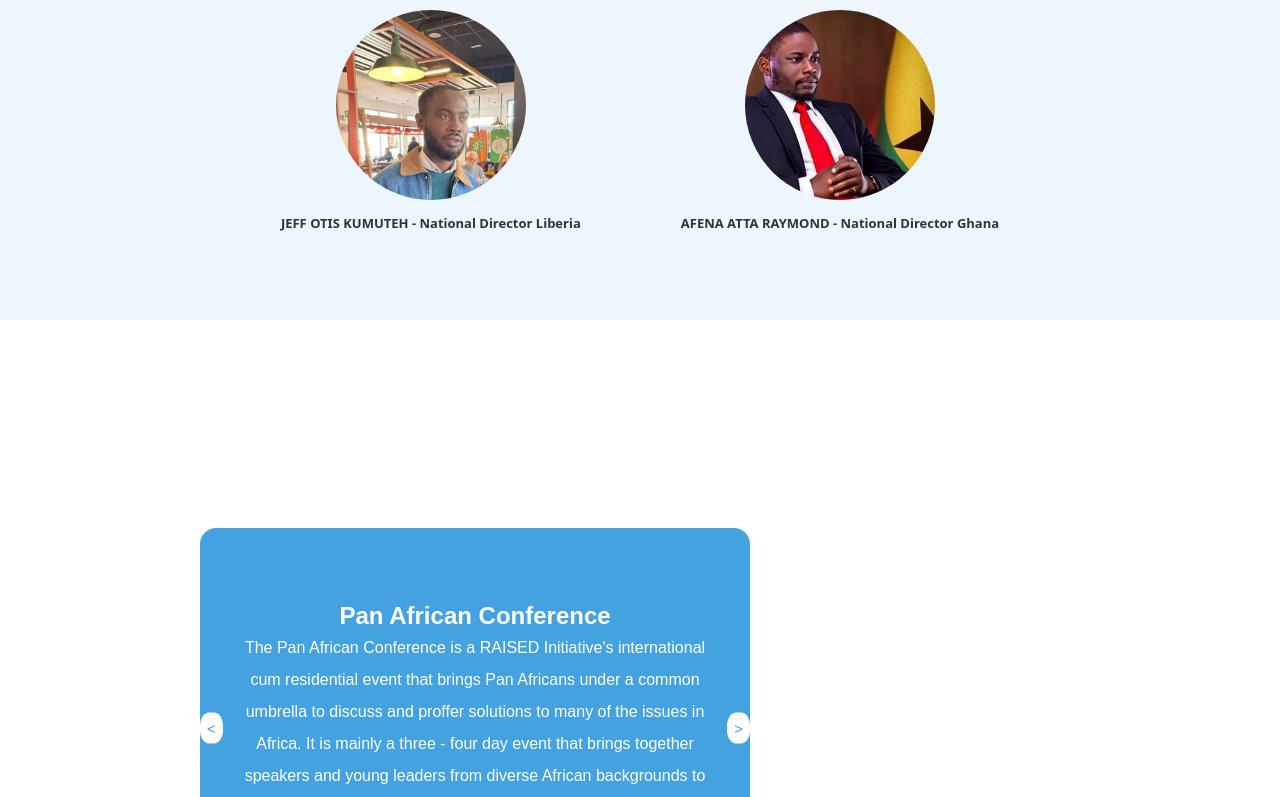
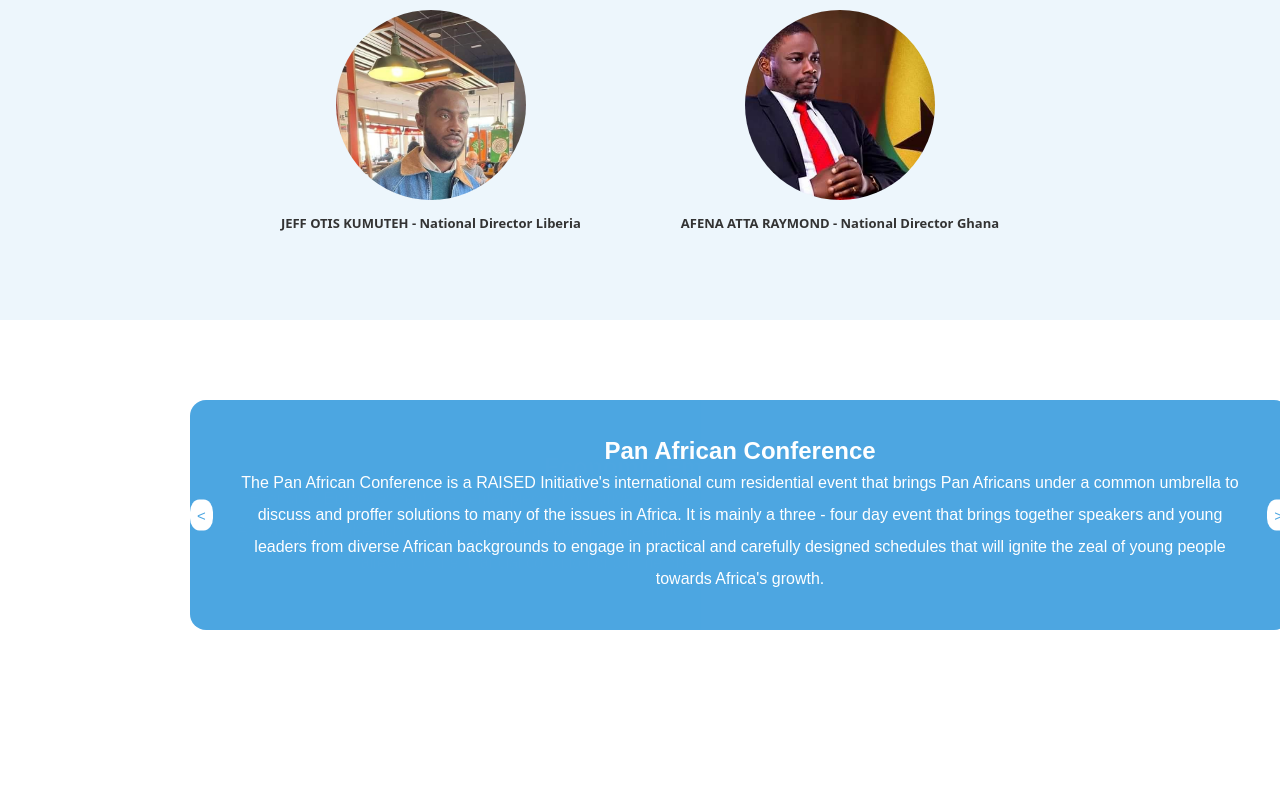
Before and after one commit to Iydeejames/Raised-Initiative-website, a React (Create React App) app: page / in a window 1280 px wide. Shown: the part 2000-2797 px from the top of the page. Built offline with nearby package versions, Linux system fonts and the light colour scheme.

Commit message:
Major restructuring

```diff
--- a/src/App.css
+++ b/src/App.css
@@ -371,10 +371,63 @@ span.navbar-text {
 }
 /* End of LeadersSection */
 
+/*
+.events-section {
+  display: flex;
+  flex-wrap: wrap;
+  justify-content: center;
+  align-items: center;
+  height: 120vh;
+  margin-top: 5rem;
+  padding: 2.5rem;
+}
+
+.event-card {
+  flex: 0 0 calc(33.33% - 20px);
+  margin: 10px;
+  padding: 20px;
+  width: 12vw;
+  height: 35vh;
+  background-color: rgb(66, 161, 224);
+  color: #fff;
+  border-radius: 8px;
+  cursor: pointer;
+  transition: transform 0.5s ease;
+}
+
+
+const EventsSection = () => {
+  const [rotateIndex, setRotateIndex] = useState(0);
+
+  const handleRotation = () => {
+    setRotateIndex((prevIndex) => (prevIndex + 1) % eventsData.length);
+  };
+
+  return (
+    <div className="events-section">
+      {eventsData.map((event, index) => (
+        <div
+          key={index}
+          className={`event-card ${rotateIndex === index ? 'active' : ''}`}
+          onClick={handleRotation}
+        >
+          <h2>{event.title}</h2>
+          <p>{event.description}</p>
+        </div>
+      ))}
+    </div>
+  );
+};
+
+export default EventsSection;
+
+*/
+
+
 /* EventsSection */
 .event-card {
-  width: 550px;
-  height: 400px;
+  width: 1100px;
+  height: 230px;
   background-color: rgb(66, 161, 224);
   border-radius: 16px;
   display: flex;
@@ -383,8 +436,8 @@ span.navbar-text {
   position: absolute;
   padding: 2.5rem;
   opacity: 0;
-  margin-left: 200px;
-  top: -12rem;
+  margin-left: 190px;
+  top: -10rem;
   transition: opacity 1.2s ease-in-out;
 }
 
@@ -392,13 +445,13 @@ span.navbar-text {
   display: flex;
   justify-content: space-between;
   align-items: center;
-  height: 100vh;
+  height: 60vh;
   overflow: hidden;
 }
 
 .events-content {
   display: flex;
-  position: relative; /* Add this to establish a positioning context */
+  position: relative;
 }
 
 .event-card.active {
@@ -438,11 +491,3 @@ span.navbar-text {
 .next-button:hover {
   background-color: #918c8c;
 }
-
-.image-container {
-  width: 30%;
-  height: auto;
-  margin-top: 1rem;
-  margin-right: 5rem;
-  opacity: 0.5;
-}
--- a/src/components/EventsSection.js
+++ b/src/components/EventsSection.js
@@ -1,7 +1,7 @@
 import React, { useEffect, useState } from "react";
 // import RI8 from "../assets/img/RI8.jpg";
 
-const eventsData = [
+ const eventsData = [
     {
       title: "Economic Empowerment Program",
       description: "Economic Empowerment is a center piece of our drive as an organization, and the reformation of Africa is not complete until we have every African adult of the right working age being economically empowered. Thus we undertake various economic empowerment programs aimed at alleviating the financial condition of our members and the economic situation of our great continent at large.",
@@ -47,8 +47,6 @@ const eventsData = [
       description: "To get to our destination of a reformed Africa, part of our activities include active research towards issues bothering the development of Africa. This is one of our important pillars as an organization towards the actualization and achievement of a reformed Africa.",
     },
   ];
-
-
 
   const EventsSection = () => {
     const [currentEventIndex, setCurrentEventIndex] = useState(0);
```
